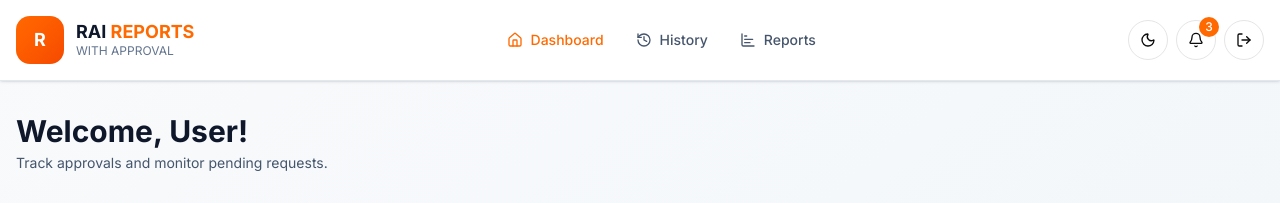
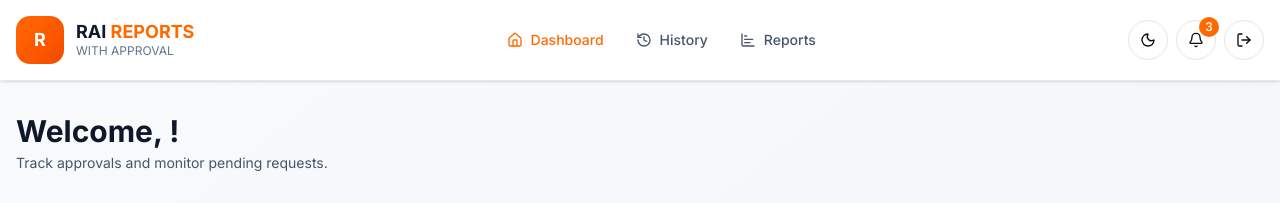
Before and after one commit to rai-Leoniel/raiports, a Next.js app: page /dashboard in a window 1280 px wide. Shown: the top 203 px of the page. Built offline with nearby package versions, Linux system fonts and the light colour scheme.

Commit message:
Remove login redirect

```diff
--- a/app/dashboard/page.tsx
+++ b/app/dashboard/page.tsx
@@ -71,14 +71,14 @@ const demoCategories: TransactionCategory[] = [
 
 export default function DashboardPage() {
   return (
-    <AuthGuard>
+
       <DashboardContent />
-    </AuthGuard>
+
   );
 }
 
 function DashboardContent() {
-  const { user, logout } = useAuth();
+
   const { theme, setTheme } = useTheme();
   const router = useRouter();
   const pathname = usePathname();
@@ -100,7 +100,6 @@ function DashboardContent() {
   };
 
   const handleSignOut = async () => {
-    logout();
     router.push('/login');
   };
 
@@ -254,7 +253,7 @@ function DashboardContent() {
       <main className="max-w-7xl mx-auto px-4 py-8">
         <div className="mb-8">
           <h2 className="text-3xl font-bold text-slate-900 dark:text-white mb-1">
-            Welcome, {user?.fullName || user?.name || user?.email || 'User'}!
+            Welcome, !
           </h2>
           <p className="text-sm text-slate-600 dark:text-slate-400">
             Track approvals and monitor pending requests.
```
